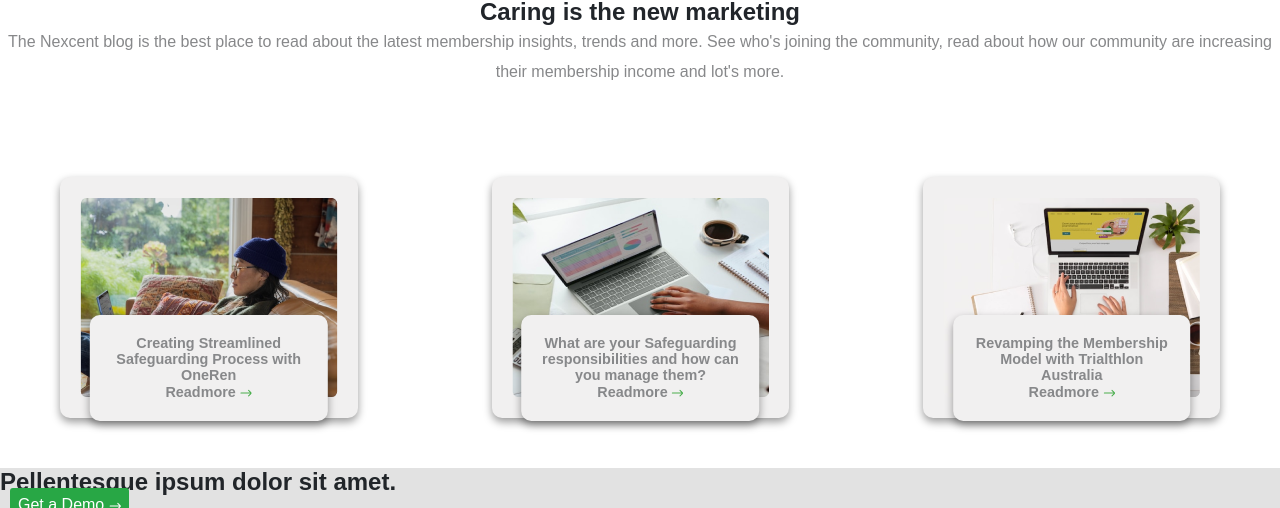
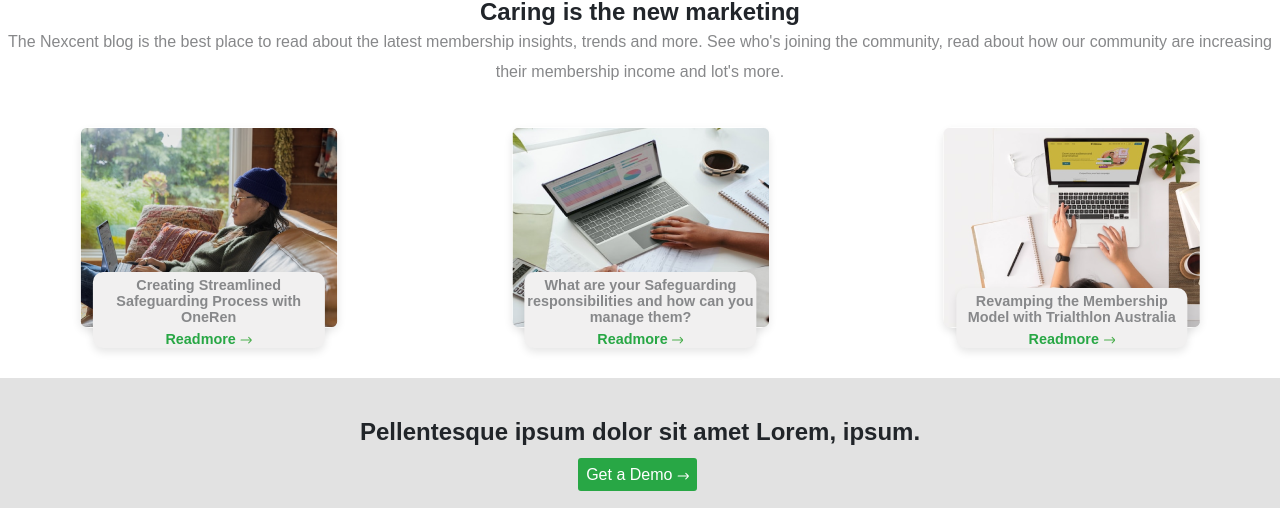
Before and after one commit to Akd-ai/Akd-ai.github.io, a plain HTML site: page Nancent/index.html in a window 1280 px wide. Shown: the part 2853-3361 px from the top of the page. Drawn offline with Linux system fonts and the light colour scheme.

Commit message:
styling...

```diff
--- a/Nancent/index.html
+++ b/Nancent/index.html
@@ -246,7 +246,7 @@
     </section>
 
     <section class="before-foot gray">
-      <h2>Pellentesque ipsum dolor sit amet.</h2>
+      <h2>Pellentesque ipsum dolor sit amet Lorem, ipsum.</h2>
       <buttton class="btn"
         >Get a Demo <img src="asset/arrow-white.svg" alt="right-arrow"
       /></buttton>
--- a/Nancent/style.css
+++ b/Nancent/style.css
@@ -92,6 +92,7 @@ a.most:hover {
   border-radius: 3px;
   margin: 10px;
   margin-right: 15px;
+  cursor: pointer;
 }
 
 .hero {
@@ -310,53 +311,59 @@ section.helping {
 
 .card-container-special {
   display: flex;
-  justify-content: space-around;
+  /* justify-content: space-around; */
   gap: 15px;
 }
-
-/* .card-special {
-  /* margin-right: 10px;
-  /* position: relative;
-}
-
-.card-text {
-  background-color: var(--light-gray);
-  position: absolute;
-  margin: 0;
-  padding: 10px;
-}
-
-.before-foot{
-  display: block;
-  padding: 40px;
-  margin-top: 100px;
-} */
- .outer-card, .inner-card {
+.outer-card,
+.inner-card {
   border-radius: 10px;
-  box-shadow: 0 4px 8px rgba(0, 0, 0, 0.4);
-  padding: 20px;
-  background-color: var(--light-gray);
+  box-shadow: 0 4px 8px rgba(0, 0, 0, 0.1);
+  /* padding: 20px; */
   position: relative;
 }
 
 .outer-card {
   max-width: 300px;
-  margin: 50px auto;
+  margin: 0 auto 50px auto;
   text-align: center;
 }
 
 .inner-card {
-  width: 80%;
+  width: 90%;
   margin: 0 auto;
-  position: absolute;  /* this took it out of the outer-card*/
-  bottom: -3px;
+  position: absolute; /* this took it out of the outer-card*/
+  bottom: -20px;
   left: 50%;
   transform: translateX(-50%);
   background-color: var(--light-gray);
+  /* padding: 10px; */
 }
 
- .inner-card p, .inner-card a {
+.inner-card p,
+.inner-card a {
+  margin: 5px auto;
   font-size: 0.9rem;
   font-weight: bold;
   color: var(--text-gray);
+  text-align: center;
 }
+
+.inner-card a {
+  color: var(--primary-green);
+}
+
+.before-foot {
+  display: block;
+  text-align: center;
+  padding: 40px;
+  font-size: 1rem
+}
+
+.before-foot h2 {
+  margin-bottom: 20px;
+  overflow: wrap;
+}
+
+footer {
+  background-color: var(--dark-gray);
+}
```
Lines whose indentation alone changed are shown as unchanged.
